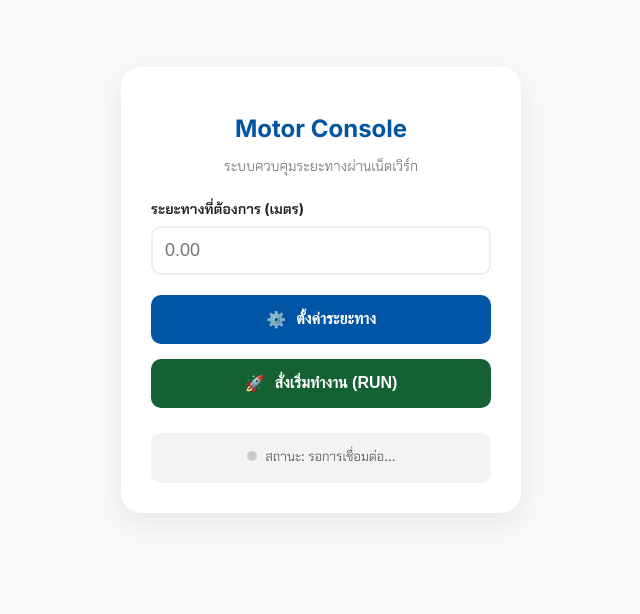
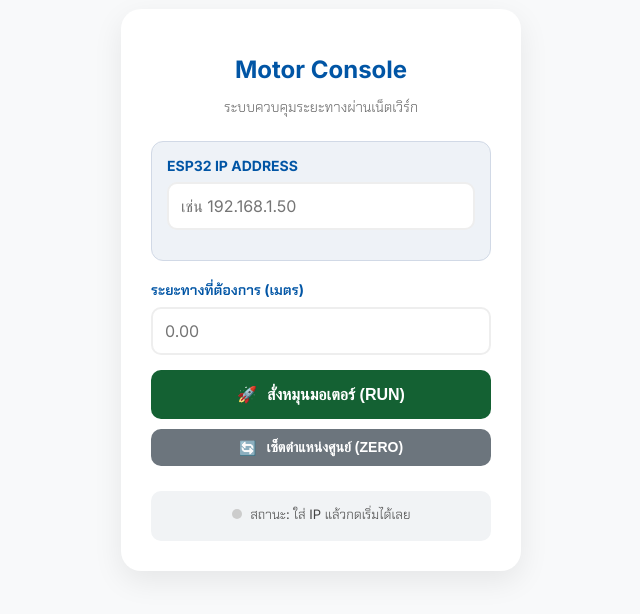
Before and after one commit to rapeepat-piew/motor-web-control, a plain HTML site: page index.html in a window 1280 px wide. Shown: the part 110-724 px from the top of the page, without its empty margins (319-959 px from the left). Drawn offline with Linux system fonts and the light colour scheme.

Commit message:
Add files via upload

```diff
--- a/index.html
+++ b/index.html
@@ -44,24 +44,27 @@
         p.subtitle { color: #666; font-size: 14px; margin-bottom: 25px; }
 
         .input-group {
-            margin-bottom: 20px;
+            margin-bottom: 15px;
             text-align: left;
         }
 
-        label { display: block; font-weight: bold; margin-bottom: 8px; font-size: 14px; }
+        label { display: block; font-weight: bold; margin-bottom: 8px; font-size: 14px; color: var(--primary); }
 
-        input[type="number"] {
+        input {
             width: 100%;
             padding: 12px;
             border: 2px solid #eee;
             border-radius: 10px;
-            font-size: 18px;
+            font-size: 16px;
             box-sizing: border-box;
             outline: none;
             transition: border-color 0.3s;
+            font-family: 'Inter';
         }
 
         input:focus { border-color: var(--primary); }
+
+        .ip-box { background: #eef2f7; padding: 15px; border-radius: 12px; margin-bottom: 20px; border: 1px solid #d1d9e6; }
 
         button {
             width: 100%;
@@ -79,8 +82,9 @@
             gap: 10px;
         }
 
-        .btn-set { background: var(--primary); color: white; }
-        .btn-run { background: var(--success); color: white; margin-top: 15px; }
+        .btn-run { background: var(--success); color: white; }
+        .btn-zero { background: #6c757d; color: white; margin-top: 10px; font-size: 14px; padding: 10px; }
+
         button:active { transform: scale(0.98); opacity: 0.9; }
 
         .status-box {
@@ -102,6 +106,7 @@
             background: #ccc;
         }
         .online { background: #2ecc71; box-shadow: 0 0 8px #2ecc71; }
+        .offline { background: var(--danger); }
     </style>
 </head>
 <body>
@@ -111,55 +116,77 @@
         <h1>Motor Console</h1>
         <p class="subtitle">ระบบควบคุมระยะทางผ่านเน็ตเวิร์ก</p>
 
+        <div class="ip-box">
+            <div class="input-group">
+                <label>ESP32 IP ADDRESS</label>
+                <input type="text" id="esp_ip" placeholder="เช่น 192.168.1.50" value="">
+            </div>
+        </div>
+
         <div class="input-group">
             <label>ระยะทางที่ต้องการ (เมตร)</label>
             <input type="number" id="distance" placeholder="0.00" step="0.01">
         </div>
 
-        <button class="btn-set" onclick="sendCommand('set')">
-            <span>⚙️</span> ตั้งค่าระยะทาง
+        <button class="btn-run" onclick="sendCommand('run')">
+            <span>🚀</span> สั่งหมุนมอเตอร์ (RUN)
         </button>
 
-        <button class="btn-run" onclick="sendCommand('run')">
-            <span>🚀</span> สั่งเริ่มทำงาน (RUN)
+        <button class="btn-zero" onclick="sendCommand('zero')">
+            <span>🔄</span> เซ็ตตำแหน่งศูนย์ (ZERO)
         </button>
 
         <div class="status-box">
             <span id="led" class="indicator"></span>
-            <span id="statusText">สถานะ: รอการเชื่อมต่อ...</span>
+            <span id="statusText">สถานะ: ใส่ IP แล้วกดเริ่มได้เลย</span>
         </div>
     </div>
 </div>
 
 <script>
-    // ระบุ IP ของ ESP32 (เดี๋ยวค่อยมาแก้ตอนเชื่อมบอร์ด)
-    const ESP_IP = "192.168.1.XX";
-
     function sendCommand(action) {
-        let url = `http://${ESP_IP}/${action}`;
+        const ip = document.getElementById('esp_ip').value;
+        const dist = document.getElementById('distance').value;
         const statusText = document.getElementById('statusText');
         const led = document.getElementById('led');
 
-        if(action === 'set') {
-            const dist = document.getElementById('distance').value;
+        if(!ip) {
+            alert("กรุณากรอก IP Address ของบอร์ดก่อนครับ");
+            return;
+        }
+
+        let url = `http://${ip}/${action}`;
+
+        if(action === 'run') {
             if(!dist) { alert("กรุณาใส่ระยะทางก่อนครับ"); return; }
             url += `?dist=${dist}`;
         }
 
-        statusText.innerText = "กำลังส่งคำสั่ง...";
+        statusText.innerText = "กำลังส่งคำสั่งไปที่ " + ip + "...";
+        led.classList.remove('online', 'offline');
 
-        // ทดสอบส่งข้อมูลด้วย Fetch API
-        fetch(url, { mode: 'no-cors' }) // ใช้ no-cors เบื้องต้นเพื่อเลี่ยงปัญหา Security ตอนเทส
-            .then(() => {
-                statusText.innerText = "ส่งคำสั่ง " + action.toUpperCase() + " สำเร็จ!";
-                led.classList.add('online');
-                setTimeout(() => led.classList.remove('online'), 2000);
+        // ใช้ fetch โดยเปิดโหมดปกติ (ใน Arduino เราใส่ enableCORS ไว้แล้ว)
+        fetch(url)
+            .then(response => {
+                if(response.ok) {
+                    statusText.innerText = "สำเร็จ: " + action.toUpperCase();
+                    led.classList.add('online');
+                } else {
+                    throw new Error();
+                }
             })
             .catch(err => {
-                statusText.innerText = "เชื่อมต่อ ESP32 ไม่ได้ (เช็ค IP/WiFi)";
-                led.classList.remove('online');
+                // ถ้า fetch ติดเรื่อง Mixed Content (HTTPS -> HTTP)
+                // ข้อความนี้จะเตือนให้ผู้ใช้ไปตั้งค่า Browser
+                statusText.innerText = "Error: ไม่สามารถติดต่อบอร์ดได้ \n(ตรวจสอบ IP หรือตั้งค่า Insecure Content ในเบราว์เซอร์)";
+                led.classList.add('offline');
+                console.error("Fetch error:", err);
             });
     }
+
+    // จำค่า IP ล่าสุดไว้ในเครื่อง (ไม่ต้องกรอกใหม่ทุกครั้งที่เปิดเว็บ)
+    document.getElementById('esp_ip').value = localStorage.getItem('last_ip') || "";
+    document.getElementById('esp_ip').onchange = (e) => localStorage.setItem('last_ip', e.target.value);
 </script>
 
 </body>
```
